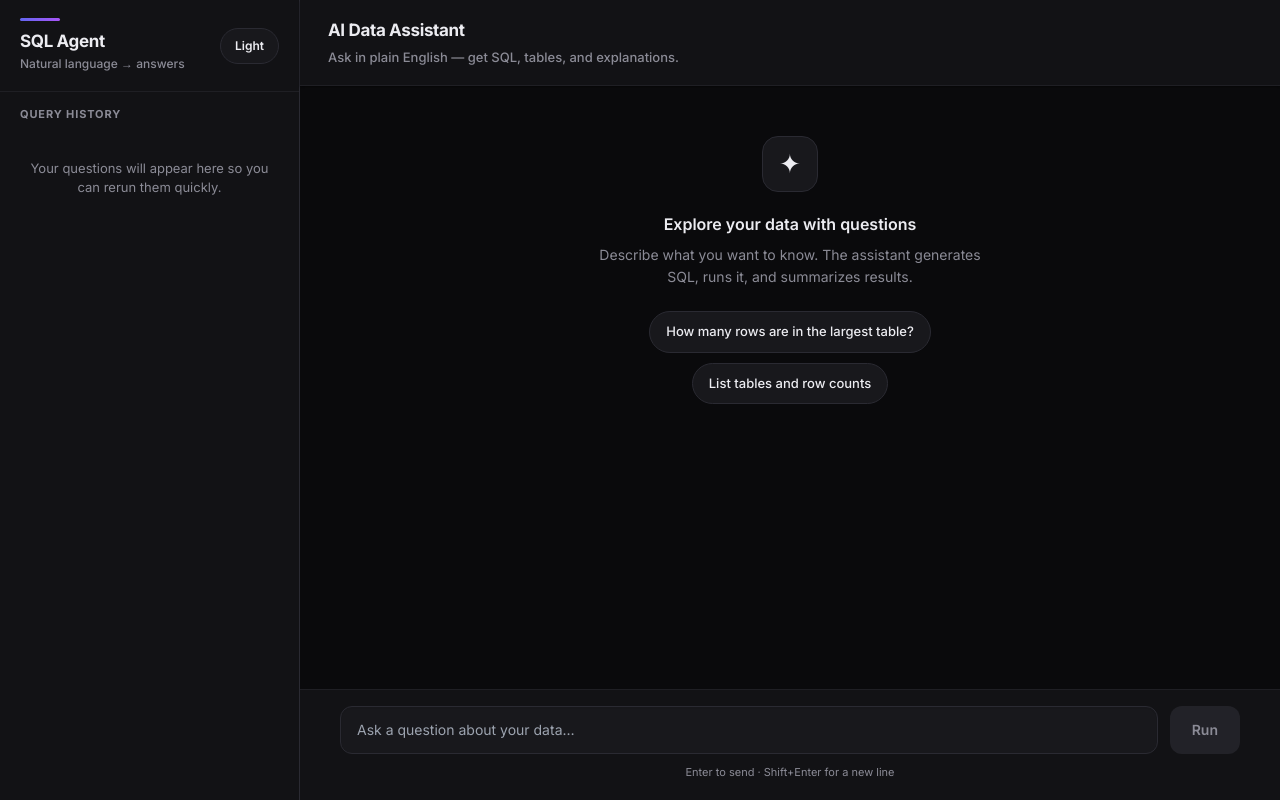
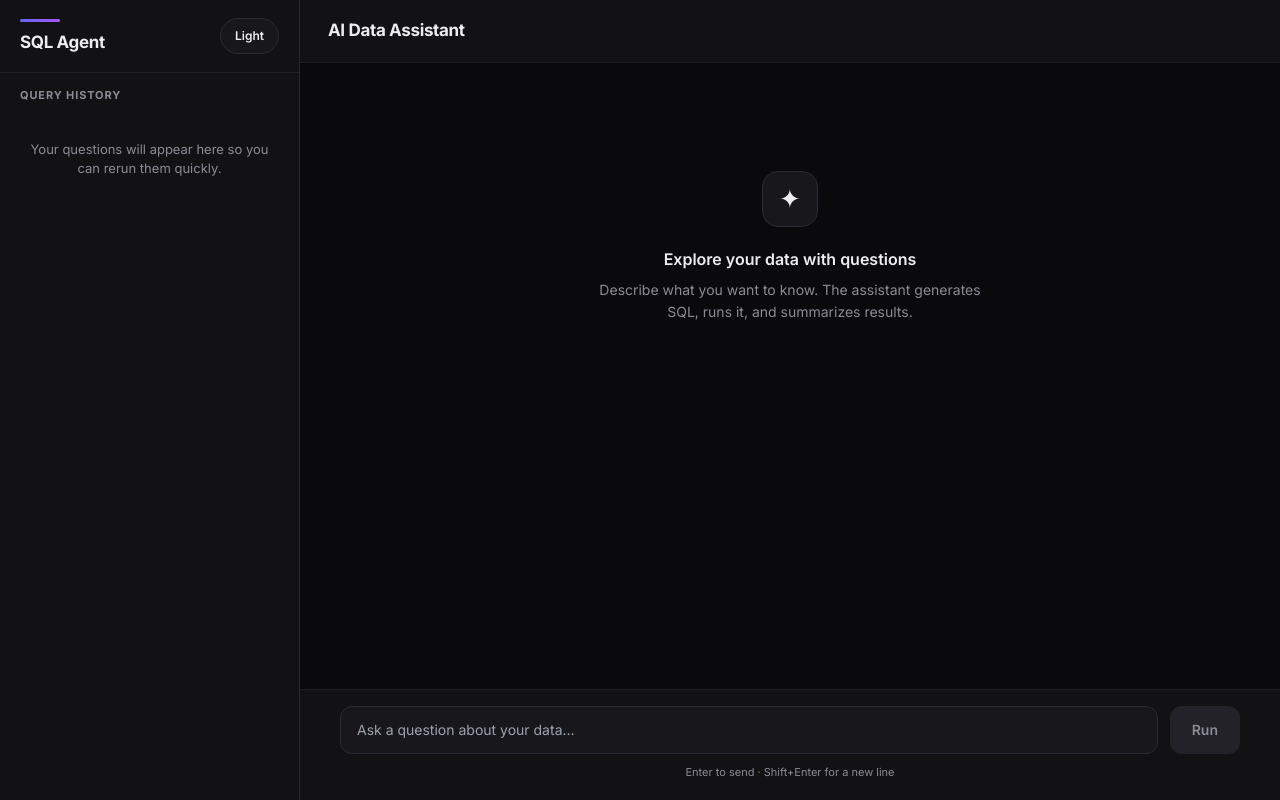
Before and after one commit to DipaliDeore/BMC-sql-agent-demo, a React (Vite) app in the folder frontend/: page / in a window 1280 px wide. Built offline with nearby package versions, Linux system fonts and the light colour scheme.

Commit message:
Frontend issue fixed

```diff
--- a/frontend/index.html
+++ b/frontend/index.html
@@ -3,7 +3,7 @@
   <head>
     <meta charset="UTF-8" />
     <meta name="viewport" content="width=device-width, initial-scale=1.0" />
-    <meta name="description" content="AI-powered SQL Agent demo — ask questions in plain English and get database answers." />
+    <meta name="description" content="SQL Agent demo." />
     <title>SQL Agent Demo</title>
     <link rel="preconnect" href="https://fonts.googleapis.com" />
     <link rel="preconnect" href="https://fonts.gstatic.com" crossorigin />
--- a/frontend/src/components/ChatWindow.jsx
+++ b/frontend/src/components/ChatWindow.jsx
@@ -41,11 +41,6 @@ export default function ChatWindow({ theme, messages, loading, onSend, inputValu
     }
   }
 
-  const examplePrompts = [
-    "How many rows are in the largest table?",
-    "List tables and row counts",
-  ];
-
   return (
     <div
       className="app-chat"
@@ -78,16 +73,6 @@ export default function ChatWindow({ theme, messages, loading, onSend, inputValu
         >
           AI Data Assistant
         </h2>
-        <p
-          style={{
-            fontSize: "13px",
-            color: "var(--text-muted)",
-            marginTop: "4px",
-            fontWeight: 500,
-          }}
-        >
-          Ask in plain English — get SQL, tables, and explanations.
-        </p>
       </header>
 
       <div
@@ -144,46 +129,11 @@ export default function ChatWindow({ theme, messages, loading, onSend, inputValu
                 fontSize: "14px",
                 lineHeight: 1.55,
                 maxWidth: "400px",
-                marginBottom: "24px",
+                marginBottom: 0,
               }}
             >
               Describe what you want to know. The assistant generates SQL, runs it, and summarizes results.
             </p>
-            <div
-              style={{
-                display: "flex",
-                flexWrap: "wrap",
-                gap: "10px",
-                justifyContent: "center",
-                maxWidth: "440px",
-              }}
-            >
-              {examplePrompts.map((prompt) => (
-                <button
-                  key={prompt}
-                  type="button"
-                  disabled={loading}
-                  onClick={() => {
-                    if (!loading) onSend(prompt);
-                  }}
-                  style={{
-                    padding: "10px 16px",
-                    fontSize: "13px",
-                    fontWeight: 500,
-                    color: "var(--text)",
-                    backgroundColor: "var(--surface-2)",
-                    border: "1px solid var(--border)",
-                    borderRadius: "999px",
-                    cursor: loading ? "not-allowed" : "pointer",
-                    opacity: loading ? 0.6 : 1,
-                    fontFamily: "inherit",
-                    transition: "border-color 0.15s ease, background-color 0.15s ease",
-                  }}
-                >
-                  {prompt}
-                </button>
-              ))}
-            </div>
           </div>
         )}
 
--- a/frontend/src/components/Sidebar.jsx
+++ b/frontend/src/components/Sidebar.jsx
@@ -54,16 +54,6 @@ export default function Sidebar({ theme, toggleTheme, history, onSelect }) {
           >
             SQL Agent
           </h1>
-          <p
-            style={{
-              fontSize: "12px",
-              color: "var(--text-muted)",
-              marginTop: "4px",
-              fontWeight: 500,
-            }}
-          >
-            Natural language → answers
-          </p>
         </div>
         <button
           id="theme-toggle-btn"
```
